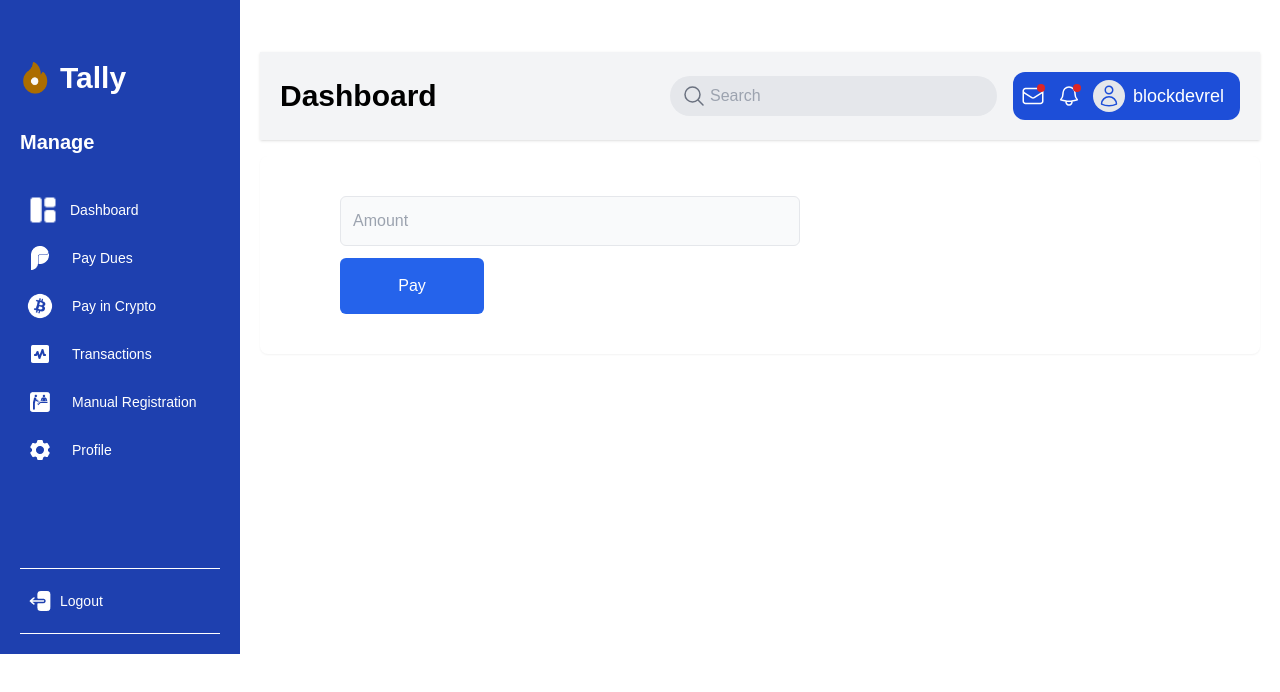
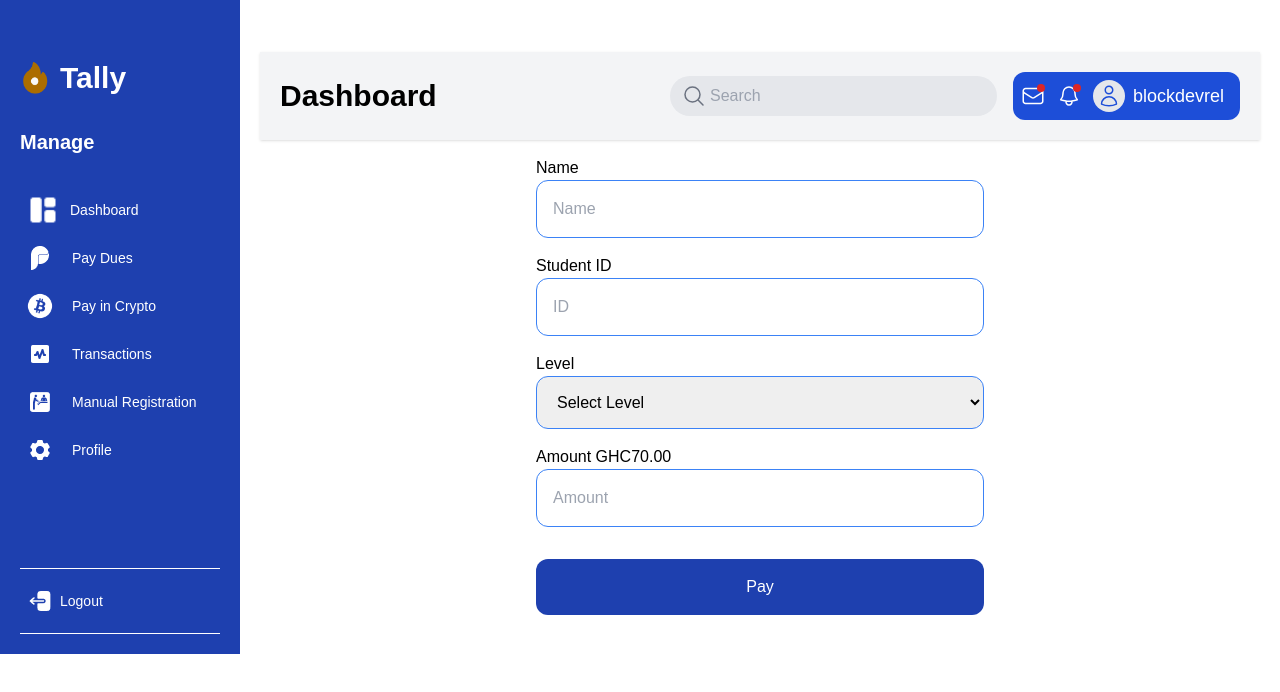
Before and after one commit to alexnjoya/dpay, a Next.js app: page /pay in a window 1280 px wide. Shown: the top 692 px of the page. Built offline with nearby package versions, Linux system fonts and the light colour scheme.

Commit message:
students

```diff
--- a/app/components/payment/PaymentForm.tsx
+++ b/app/components/payment/PaymentForm.tsx
@@ -1,23 +1,81 @@
-import React, { FormEvent } from 'react';
+'use client'
+import React, { FormEvent, useState } from 'react';
 
-const Form: React.FC = () => {
+const PaymentForm: React.FC = () => {
+  const [name, setName] = useState<string>("");
+  const [id, setId] = useState<string>("");
+  const [level, setLevel] = useState<string>("");
+  const [amount, setAmount] = useState<number | string>("");
+
+  const handleSubmit = (e: FormEvent) => {
+    e.preventDefault();
+    // Handle payment submission logic here
+  };
+
   return (
-    <>
-      <div className="flex justify-start  items-start h-auto mt-4  bg-white shadow-sm rounded-lg pl-20 pt-10">
-        <form className="w-full flex flex-col mb-10 space-y-3" >
-          <input
-            type="number"
-            placeholder="Amount"
-            name="amount"
-            className="w-1/2 p-3 border rounded-md bg-gray-50 focus:outline-blue-500"
-          />
-          <button type="submit" className="w-36 bg-blue-600 text-white p-4 rounded-md hover:bg-blue-800">
+    <div className="flex justify-center  pt-4 items-center h-auto">
+      <div className="w-full max-w-md ">
+        <form onSubmit={handleSubmit} className="space-y-4">
+
+          <label>
+            Name
+            <input
+              type="text"
+              placeholder="Name"
+              value={name}
+              onChange={(e) => setName(e.target.value)}
+              className="w-full mb-4 p-4 border border-blue-500 rounded-xl focus:outline-none focus:ring-2 focus:ring-blue-500"
+              required
+            />
+          </label>
+
+          <label>
+            Student ID
+            <input
+              type="number"
+              placeholder="ID"
+              value={id}
+              onChange={(e) => setId(e.target.value)}
+              className="w-full  mb-4  p-4 border border-blue-500 rounded-xl focus:outline-none focus:ring-2 focus:ring-blue-500"
+              required
+            />
+          </label>
+
+          <label>
+            Level
+            <select
+              value={level}
+              onChange={(e) => setLevel(e.target.value)}
+              className="w-full   mb-4 p-4 border border-blue-500 rounded-xl focus:outline-none focus:ring-2 focus:ring-blue-500"
+              required
+            >
+              <option value="" disabled>Select Level</option>
+              <option value="1">Level 100</option>
+              <option value="2">Level 200</option>
+              <option value="3">Level 300</option>
+              <option value="4">Level 400</option>
+            </select>
+          </label>
+
+          <label >
+          Amount GHC70.00
+            <input
+              type="number"
+              placeholder="Amount"
+              value={amount}
+              onChange={(e) => setAmount(e.target.value)}
+              className="w-full  mb-4 p-4 border border-blue-500 rounded-xl focus:outline-none focus:ring-2 focus:ring-blue-500"
+              required
+            />
+          </label>
+
+          <button type="submit" className="w-full py-4  text-white rounded-xl bg-blue-800 ">
             Pay
           </button>
         </form>
       </div>
-    </>
+    </div>
   );
 };
 
-export default Form;
+export default PaymentForm;
```
